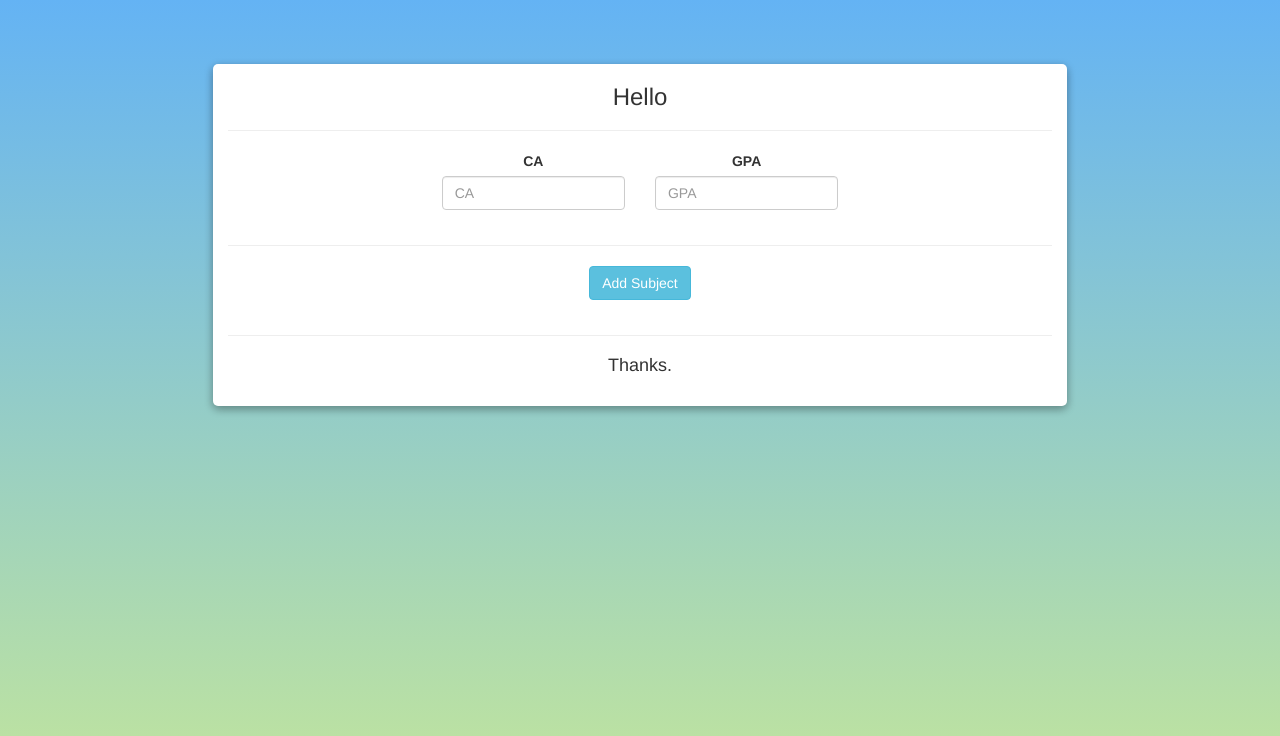
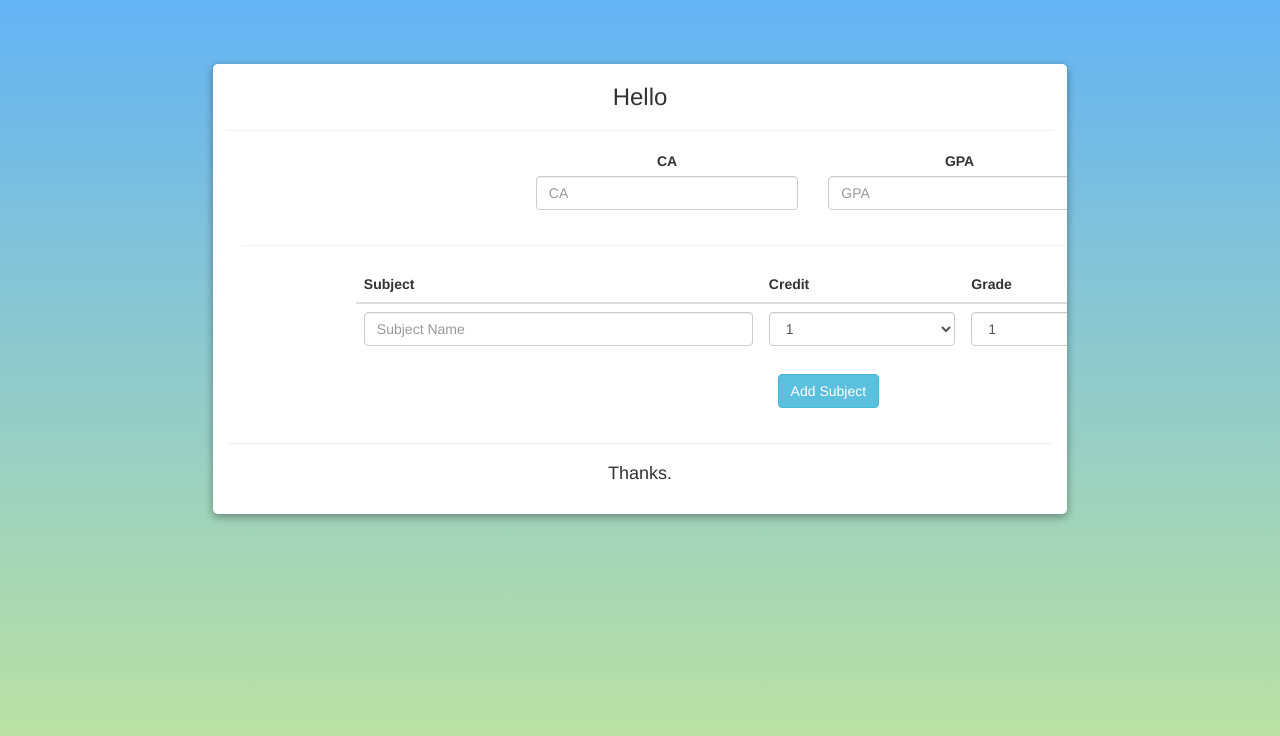
Before and after one commit to iPilotte/Grade-Calculator, a React (Create React App) app: page / in a window 1280 px wide. Shown: the top 736 px of the page. Built offline with nearby package versions, Linux system fonts and the light colour scheme.

Commit message:
baseupdated

```diff
--- /dev/null
+++ b/src/assets/css/GradeCal.css
@@ -0,0 +1,3 @@
+.delete-button {
+  border-radius: 10px;
+}
--- a/src/components/App.js
+++ b/src/components/App.js
@@ -1,5 +1,5 @@
 import React, { Component } from 'react';
-import {Grid, Row, Col, Button , Form, FormControl} from 'react-bootstrap';
+import {Grid, Row, Col} from 'react-bootstrap';
 import '../assets/css/App.css';
 import GradeCal from './GradeCal';
 
--- a/src/components/GradeCal.jsx
+++ b/src/components/GradeCal.jsx
@@ -1,11 +1,12 @@
 import React, { Component } from 'react';
-import {Grid, Row, Col, Button , Form, FormControl , FormGroup, ControlLabel} from 'react-bootstrap';
+import {Grid, Row, Col, Button , Form, FormControl , FormGroup, ControlLabel, Table} from 'react-bootstrap';
+import '../assets/css/GradeCal.css';
 
 class GradeCal extends Component {
   render() {
     return (
-      <div>
-          <Row>
+      <Grid>
+        <Row>
             <Col md={3} mdOffset={3} xs={4} xsOffset={2}>
                 <FormGroup>
                     <ControlLabel>CA</ControlLabel>
@@ -20,6 +21,33 @@ class GradeCal extends Component {
             </Col>
         </Row>
         <hr/>
+        <SubjList/>
+      </Grid>
+    );
+  }
+}
+
+class SubjList extends Component {
+  render(){
+    return(
+      <Grid>
+          <Row>
+            <Col xs={10} xsOffset={1}>
+            <Table responsive>
+                <thead>
+                    <tr>
+                        <th width='30%'>Subject</th>
+                        <th width='15%'>Credit</th>
+                        <th width='15%'>Grade</th>
+                        <th width='10%'></th>
+                    </tr>
+                </thead>
+                <tbody>
+                    <Subject/>
+                </tbody>
+            </Table>
+            </Col>
+        </Row>
         <Row>
             <Col md={6} mdOffset={3} xs={10} xsOffset={2}>
                 <FormGroup>
@@ -27,9 +55,44 @@ class GradeCal extends Component {
                 </FormGroup>
             </Col>
         </Row>
-      </div>
+      </Grid>
     );
   }
 }
 
+class Subject extends Component {
+  render(){
+    return(
+      <tr>
+          <td><FormControl type='text' placeholder='Subject Name'/></td>
+          <td>
+            <FormControl componentClass='select' placeholder='Credit'>
+                <option value='1'>1</option>
+                <option value='2'>2</option>
+                <option value='3'>3</option>
+                <option value='4'>4</option>
+                <option value='5'>5</option>
+                <option value='6'>6</option>
+            </FormControl>
+          </td>
+          <td>
+              <FormControl componentClass='select' placeholder='Credit'>
+                <option value='1'>1</option>
+                <option value='1.5'>1.5</option>
+                <option value='2'>2</option>
+                <option value='2.5'>2.5</option>
+                <option value='3'>3</option>
+                <option value='3.5'>3.5</option>
+                <option value='4'>4</option>
+            </FormControl>
+          </td>
+          <td>
+              <Button bsStyle='danger' className='delete-button'>X</Button>
+          </td>
+      </tr>
+    );
+  }
+}
+
+
 export default GradeCal;
```
